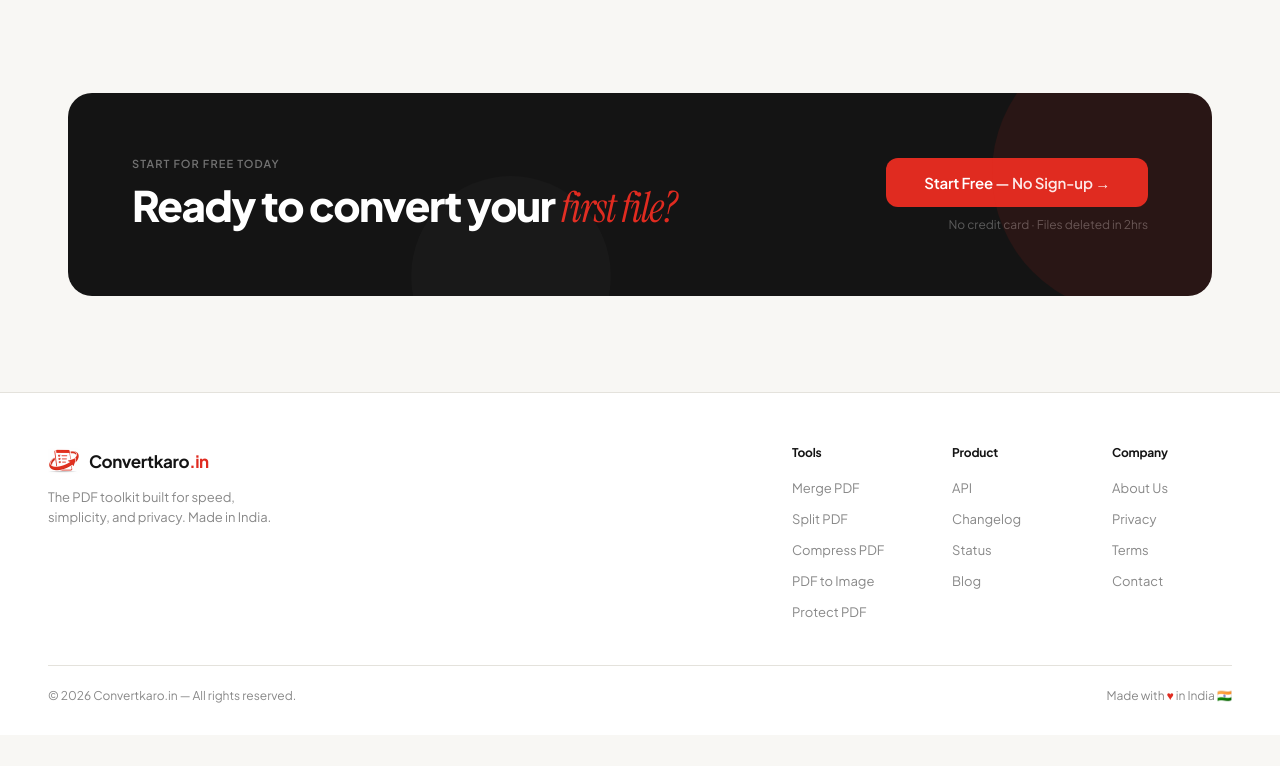
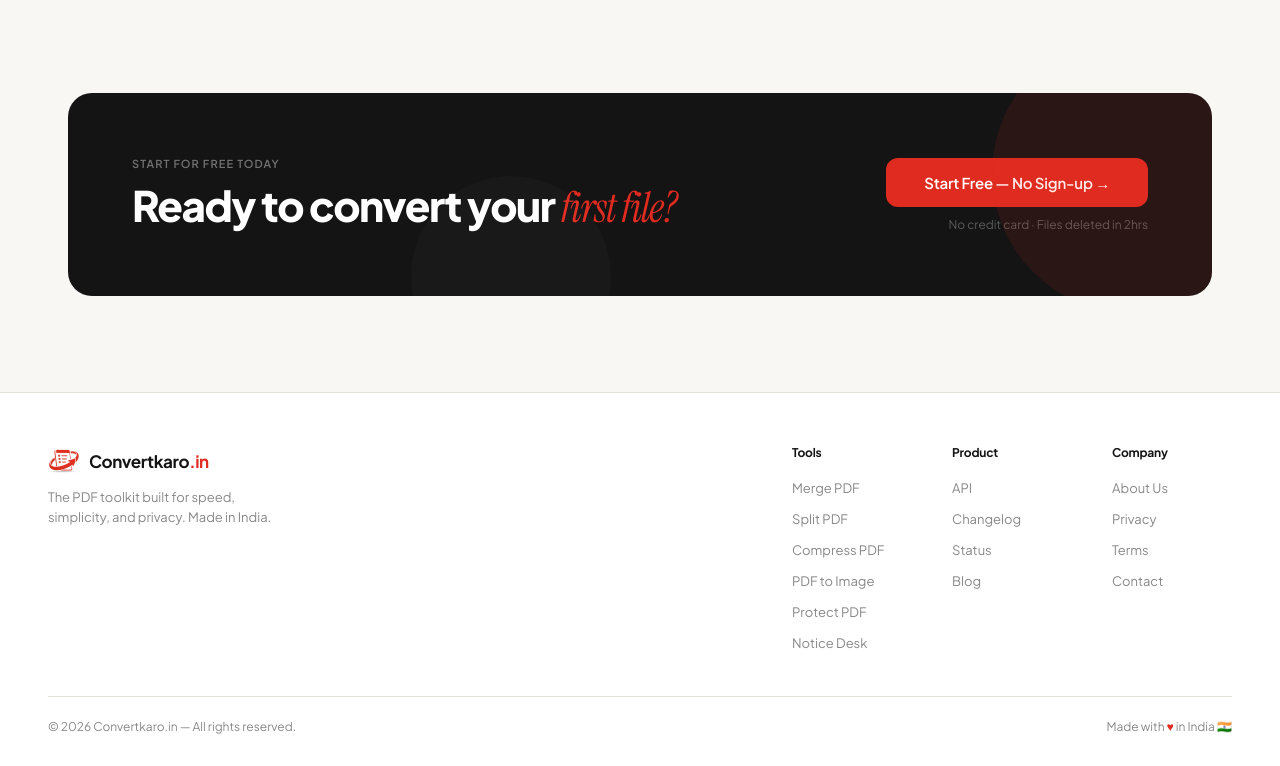
Before and after one commit to akashsahuexe-lang/convertkaro-frontend, a plain HTML site: page index.html in a window 1280 px wide. Shown: the part 2759-3525 px from the top of the page. Before the commit the page ends 3494 px from the top, so only its background shows below. Drawn offline with Linux system fonts and the light colour scheme.

Commit message:
Update index.html

```diff
--- a/index.html
+++ b/index.html
@@ -553,6 +553,7 @@ footer { border-top: 1px solid var(--border); padding: 52px 48px 32px; backgroun
           <li><a href="compress-pdf.html">Compress PDF</a></li>
           <li><a href="pdf-to-image.html">PDF to Image</a></li>
           <li><a href="protect-pdf.html">Protect PDF</a></li>
+           <li><a href="notice-desk.html">Notice Desk</a></li>
         </ul>
       </div>
       <div class="ft-col">
```
